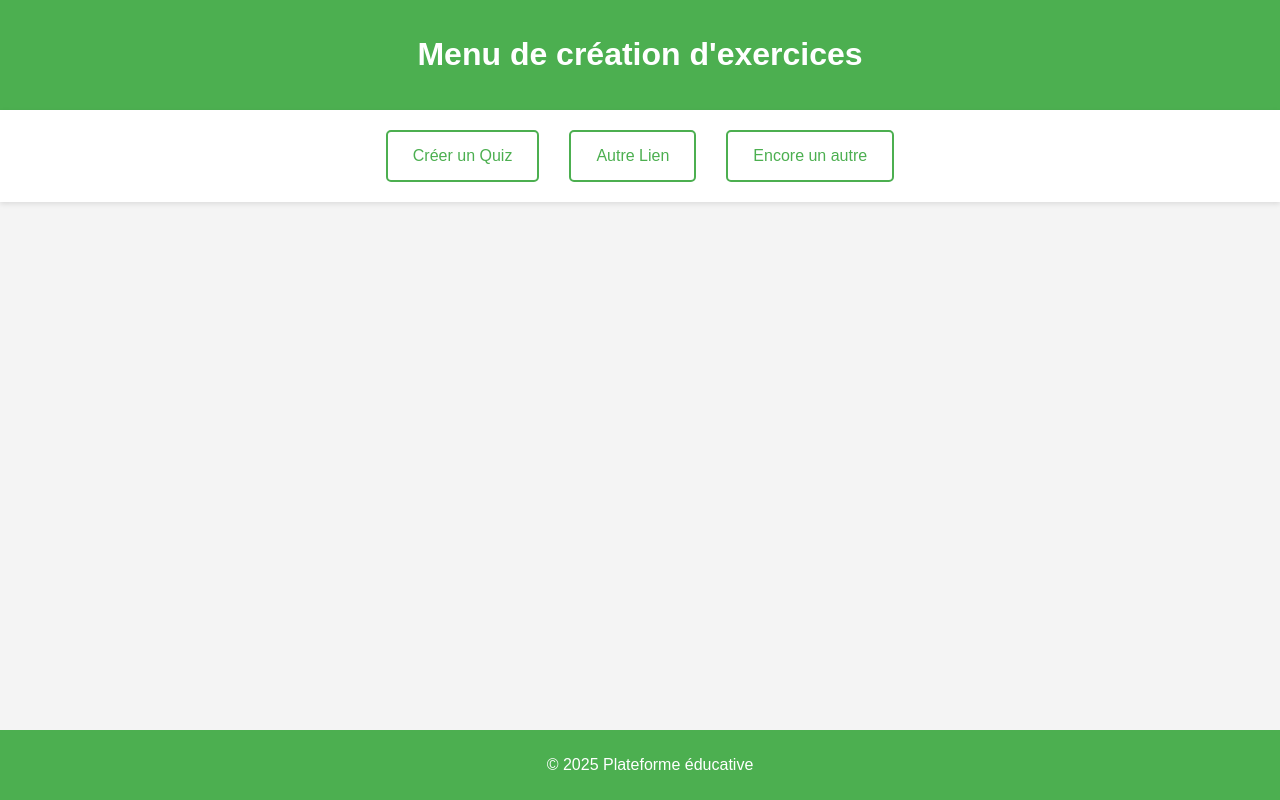
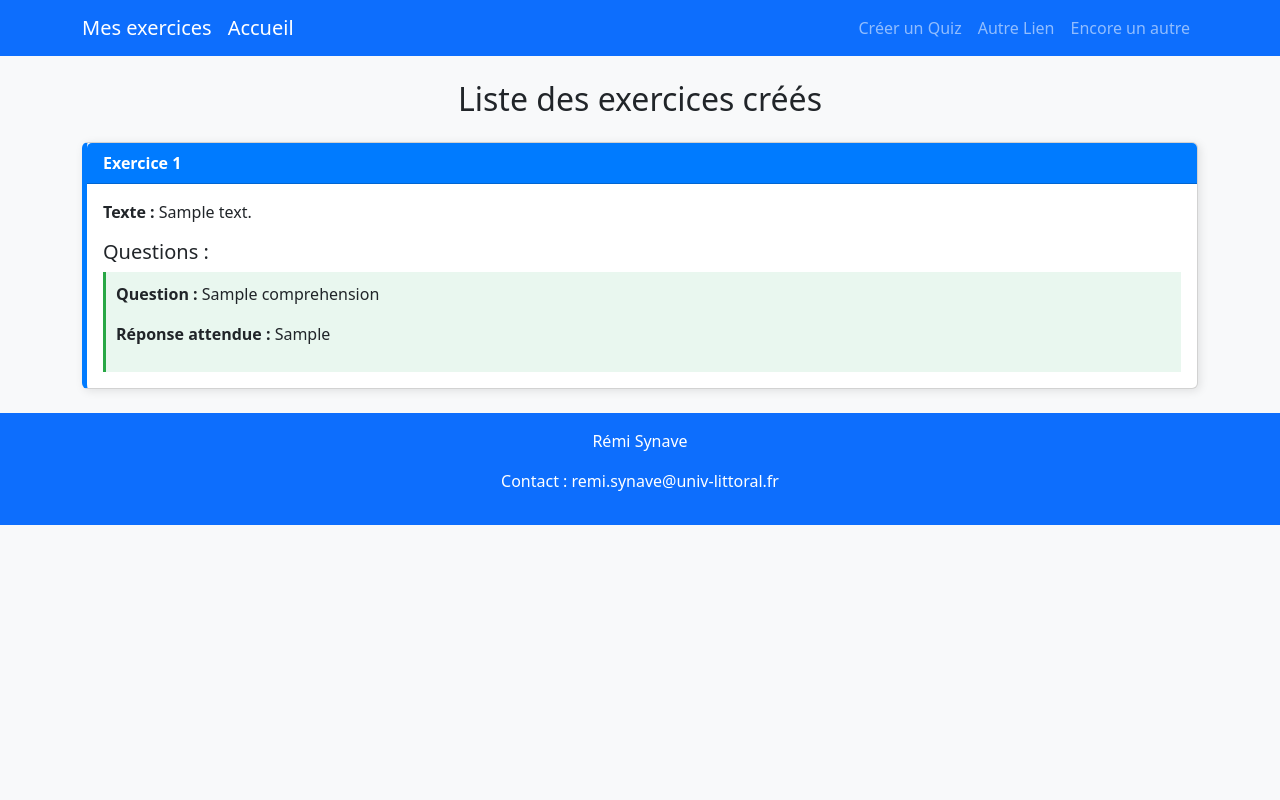
Before and after one commit to mazuriereve/les_devoirs_de_primaire, a PHP site: page /menu_creation.php in a window 1280 px wide. Run offline with PHP 8.4, Linux system fonts and the light colour scheme; tables that the repository leaves empty hold one stand-in row (values such as "Sample post").

Commit message:
modification de la bdd
l'ajout des exercices pour les élèves fonctionne

```diff
--- a/index.php
+++ b/index.php
@@ -79,6 +79,7 @@ $role = $user["role"]; // Récupère le rôle de l'utilisateur
     <nav class="navbar navbar-expand-lg navbar-dark bg-primary">
         <div class="container">
             <a class="navbar-brand" href="index.php">Accueil</a>
+            <a class="navbar-brand" href="exercices_eleves.php">Voir les exercices des professeurs</a>
             <button class="navbar-toggler" type="button" data-bs-toggle="collapse" data-bs-target="#navbarNav">
                 <span class="navbar-toggler-icon"></span>
             </button>
--- a/menu_creation.php
+++ b/menu_creation.php
@@ -1,74 +1,109 @@
+<?php
+include 'connexion_bdd.php';
+?>
+
 <!DOCTYPE html>
 <html lang="fr">
 <head>
     <meta charset="UTF-8">
     <meta name="viewport" content="width=device-width, initial-scale=1.0">
     <title>Menu de création d'exercices</title>
+
+    <!-- Lien vers Bootstrap -->
+    <link href="https://cdn.jsdelivr.net/npm/bootstrap@5.3.0/dist/css/bootstrap.min.css" rel="stylesheet">
+
     <style>
         body {
-            font-family: Arial, sans-serif;
-            background-color: #f4f4f4;
-            margin: 0;
-            padding: 0;
+            background-color: #f8f9fa;
         }
 
-        header {
-            background-color: #4CAF50;
-            color: white;
-            padding: 15px 20px;
-            text-align: center;
+        .exercice-card {
+            margin-bottom: 20px;
+            border-left: 5px solid #007bff;
+            box-shadow: 2px 2px 10px rgba(0, 0, 0, 0.1);
         }
 
-        nav {
-            display: flex;
-            justify-content: center;
-            padding: 20px;
-            background-color: #fff;
-            box-shadow: 0 2px 5px rgba(0, 0, 0, 0.1);
+        .exercice-card .card-header {
+            background-color: #007bff;
+            color: white;
+            font-weight: bold;
         }
 
-        nav a {
-            text-decoration: none;
-            color: #4CAF50;
-            padding: 15px 25px;
-            margin: 0 15px;
-            font-size: 16px;
-            background-color: #fff;
-            border-radius: 5px;
-            border: 2px solid #4CAF50;
-            transition: background-color 0.3s, color 0.3s;
-        }
-
-        nav a:hover {
-            background-color: #4CAF50;
-            color: white;
-        }
-
-        footer {
-            text-align: center;
+        .question {
             padding: 10px;
-            background-color: #4CAF50;
-            color: white;
-            position: fixed;
-            width: 100%;
-            bottom: 0;
+            border-left: 3px solid #28a745;
+            background: #e9f7ef;
+            margin-top: 5px;
         }
     </style>
 </head>
 <body>
-    <header>
-        <h1>Menu de création d'exercices</h1>
-    </header>
 
-    <nav>
-        <a href="creation_quizz.php">Créer un Quiz</a>
-        <!-- Tu peux ajouter d'autres liens ici -->
-        <a href="#">Autre Lien</a>
-        <a href="#">Encore un autre</a>
+    <!-- Barre de navigation -->
+    <nav class="navbar navbar-expand-lg navbar-dark bg-primary">
+        <div class="container">
+            <a class="navbar-brand" href="#">Mes exercices</a>
+            <a class="navbar-brand" href="index.php"> Accueil </a>
+            <div class="collapse navbar-collapse">
+                <ul class="navbar-nav ms-auto">
+                    <li class="nav-item"><a class="nav-link" href="creation_quizz.php">Créer un Quiz</a></li>
+                    <li class="nav-item"><a class="nav-link" href="#">Autre Lien</a></li>
+                    <li class="nav-item"><a class="nav-link" href="#">Encore un autre</a></li>
+                </ul>
+            </div>
+        </div>
     </nav>
 
-    <footer>
-        <p>&copy; 2025 Plateforme éducative</p>
+    <!-- Contenu principal -->
+    <div class="container mt-4">
+        <h2 class="text-center mb-4">Liste des exercices créés</h2>
+
+        <?php
+        // Récupérer tous les exercices
+        $sql = "SELECT texte, id FROM exercices_comprehension ORDER BY id DESC";
+        $result = mysqli_query($conn, $sql);
+
+        if (mysqli_num_rows($result) > 0) {
+            while ($row = mysqli_fetch_assoc($result)) {
+                echo '<div class="card exercice-card">';
+                echo '<div class="card-header">Exercice ' . $row['id'] . '</div>';
+                echo '<div class="card-body">';
+                echo '<p><strong>Texte :</strong> ' . nl2br(htmlspecialchars($row['texte'])) . '</p>';
+
+                // Récupérer les questions associées à cet exercice
+                $exercice_id = $row['id'];
+                $sql_questions = "SELECT * FROM questions_comprehension WHERE exercice_id = $exercice_id";
+                $result_questions = mysqli_query($conn, $sql_questions);
+
+                if (mysqli_num_rows($result_questions) > 0) {
+                    echo '<h5 class="mt-3">Questions :</h5>';
+                    while ($question = mysqli_fetch_assoc($result_questions)) {
+                        echo '<div class="question">';
+                        echo '<p><strong>Question :</strong> ' . htmlspecialchars($question['question']) . '</p>';
+                        echo '<p><strong>Réponse attendue :</strong> ' . htmlspecialchars($question['reponse_correcte']) . '</p>';
+                        echo '</div>';
+                    }
+                } else {
+                    echo '<p class="text-muted">Aucune question associée à cet exercice.</p>';
+                }
+
+                echo '</div>';
+                echo '</div>';
+            }
+        } else {
+            echo '<p class="alert alert-warning text-center">Aucun exercice n\'a été créé pour le moment.</p>';
+        }
+        ?>
+    </div>
+
+    <!-- Pied de page -->
+    <footer class="bg-primary text-white text-center py-3 mt-4">
+        <p>Rémi Synave</p>
+        <p>Contact : remi.synave@univ-littoral.fr</p>
     </footer>
+
+    <!-- Bootstrap JS -->
+    <script src="https://cdn.jsdelivr.net/npm/bootstrap@5.3.0/dist/js/bootstrap.bundle.min.js"></script>
+
 </body>
 </html>
```
Also changed, not shown: creation_quizz.php (+12 -3 lines), database.sql (+11 -0 lines), exercices_eleves.php (added, +136 -0 lines), supprimer_exercices.php (added, +7 -0 lines).
